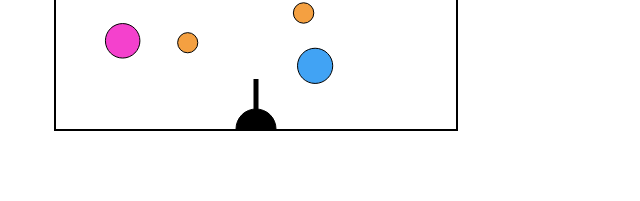
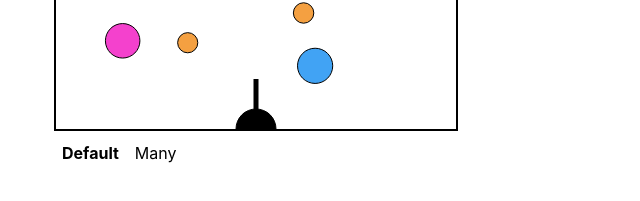
Before and after one commit to johneastman/Circles, a React (Create React App) app: page / in a window 1280 px wide. Shown: the part 211-412 px from the top of the page, without its empty margins (384-1024 px from the left). Built offline with nearby package versions, Linux system fonts and the light colour scheme.

Commit message:
add user-controlled turret modes

```diff
--- a/src/components/app/App.tsx
+++ b/src/components/app/App.tsx
@@ -8,6 +8,7 @@ import { getRandomColor } from  "../../game/util";
 import { Color } from "../../game/color";
 import Canvas from '../canvas/Canvas';
 import { HighScores } from "../highScores/HighScores";
+import { TurretMode } from "../turret_mode/TurretMode";
 
 interface AppState {
     score: number;
@@ -23,6 +24,7 @@ class App extends React.Component<{}, AppState> {
     numCircles: number;
     canvasRef: React.RefObject<Canvas>;
     highScoreRef: React.RefObject<HighScores>;
+    turretModeRef: React.RefObject<TurretMode>;
 
     constructor(props: {}) {
         super(props);
@@ -42,6 +44,7 @@ class App extends React.Component<{}, AppState> {
 
         this.canvasRef = React.createRef();
         this.highScoreRef = React.createRef();
+        this.turretModeRef = React.createRef();
     }
 
     render(): JSX.Element {
@@ -76,6 +79,7 @@ class App extends React.Component<{}, AppState> {
                             onClick={this.fireBullet.bind(this)}
                             onMouseMove={this.turretFollowMouse.bind(this)}
                         />
+                        <TurretMode ref={this.turretModeRef} />
                     </div>
                     <div className="scoreBoardFloating">
                         <div className="scoreBoard">
@@ -88,7 +92,6 @@ class App extends React.Component<{}, AppState> {
     }
 
     componentDidMount() {
-        document.addEventListener("keydown", this.changeTurretMode.bind(this));
         this.mainLoop();
     }
 
@@ -111,17 +114,11 @@ class App extends React.Component<{}, AppState> {
         this.setState({turret: turret});
     }
 
-    changeTurretMode(keyboardEvent: KeyboardEvent): void {
-        let turret: Turret = this.state.turret;
-        turret.setMode(keyboardEvent.key);
-        this.setState({turret: turret});
-    }
-
     // Fire a bullet when the user clicks on the canvas
     fireBullet(_: React.MouseEvent<HTMLCanvasElement, MouseEvent>): void {
         let turret: Turret = this.state.turret;
 
-        let bullets: Bullet[] = turret.getBullets(this);
+        let bullets: Bullet[] = turret.getBullets(this, this.turretModeRef.current?.state.mode!);
 
         let circles: Circle[] = this.state.circles;
         circles = circles.concat(bullets);
--- /dev/null
+++ b/src/components/turret_mode/TurretMode.css
@@ -0,0 +1,12 @@
+.turretMode {
+  text-align: left;
+  list-style-type: none;
+  margin: 0;
+  padding: 0;
+  overflow: hidden;
+}
+
+.turretMode li {
+  display: inline-block;
+  padding: 0.5rem;
+}
--- /dev/null
+++ b/src/components/turret_mode/TurretMode.tsx
@@ -0,0 +1,47 @@
+import React from "react";
+import "./TurretMode.css"
+
+export enum Mode {
+    default = "Default",
+    many = "Many"
+}
+
+interface TurretModeState {
+    mode: Mode
+}
+
+export class TurretMode extends React.Component<{}, TurretModeState> {
+
+    constructor(props: {}) {
+        super(props);
+        this.state = {
+            mode: Mode.default
+        };
+    }
+
+    componentDidMount(): void {
+        document.addEventListener("keydown", this.changeTurretMode.bind(this));
+    }
+
+    render(): JSX.Element {
+        return (
+            <ul key="turretModes" className="turretMode" data-testid="turretModes">
+                {
+                    Object.values(Mode).map((mode, index) =>
+                        mode === this.state.mode.valueOf()
+                        ? <li key={index}><strong>{mode}</strong></li>
+                        : <li key={index}>{mode}</li>
+                    )
+                }
+            </ul>
+        )
+    }
+
+    changeTurretMode(keyboardEvent: KeyboardEvent): void {
+        let modes: Map<string, Mode> = new Map([
+            ["1", Mode.default],
+            ["2", Mode.many]
+        ]);
+        this.setState({mode: modes.get(keyboardEvent.key) || Mode.default});
+    }
+}
--- a/src/sprites/turret.ts
+++ b/src/sprites/turret.ts
@@ -2,6 +2,7 @@ import App from "../components/app/App";
 import { Bullet } from "./circles";
 import { Sprite } from "./sprite";
 import { Vector } from "../game/vector";
+import { Mode } from "../components/turret_mode/TurretMode";
 
 export class Turret implements Sprite {
     radius: number = 20;
@@ -9,15 +10,12 @@ export class Turret implements Sprite {
     barrelStart: Vector;
     barrelEnd: Vector;
 
-    mode: string;
-
     /*
     position: where to place the turret. This will be the (x, y) position for the base of the turret.
     */
     constructor(position: Vector) {
         this.barrelStart = position;
         this.barrelEnd = new Vector(position.x, position.y - this.turretLength);
-        this.mode = "DEFAULT";
     }
 
     draw(context: CanvasRenderingContext2D): void {
@@ -44,29 +42,13 @@ export class Turret implements Sprite {
         this.barrelEnd = Vector.distanceFrom(this.barrelStart, mousePosVector, this.turretLength)
     }
 
-    setMode(key: string) {
-        switch(key) {
-            case "1":
-                this.mode = "DEFAULT";
-                break;
-
-            case "2":
-                this.mode = "MANY";
-                break;
-
-            default:
-                this.mode = "DEFAULT";
-                break;
-        }
-    }
-
-    getBullets(app: App): Bullet[] {
+    getBullets(app: App, turretMode: Mode): Bullet[] {
         let bullets: Bullet[] = [];
 
         let bullet: Bullet = new Bullet(app, this.barrelStart, this.barrelEnd);
         bullets.push(bullet);
 
-        if (this.mode === "MANY") {
+        if (turretMode === Mode.many) {
             /*
             Calculate third point of right triangle with 2 points and a known distance:
             https://math.stackexchange.com/a/2126315
```
Also changed, not shown: 1 other file (tests, documents, lock files or other folders).
